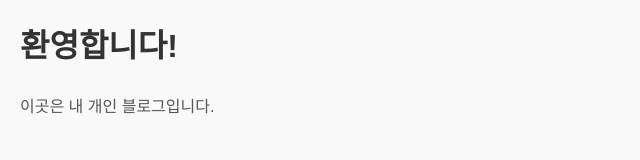
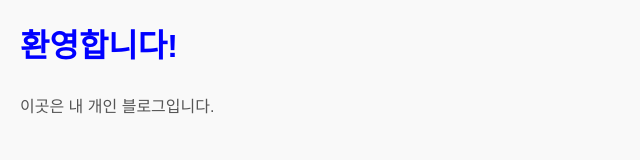
Before and after one commit to bbongz/bbongz.github.io, a plain HTML site: page index.html in a window 1280 px wide. Shown: the whole page, without its empty margins (0-640 px from the left). Drawn offline with Linux system fonts and the light colour scheme.

Commit message:
Update style.css

```diff
--- a/style.css
+++ b/style.css
@@ -5,7 +5,7 @@ body {
     line-height: 1.6;
 }
 h1 {
-    color: #333;
+    color: #0000ff;
 }
 p {
     color: #555;
```
